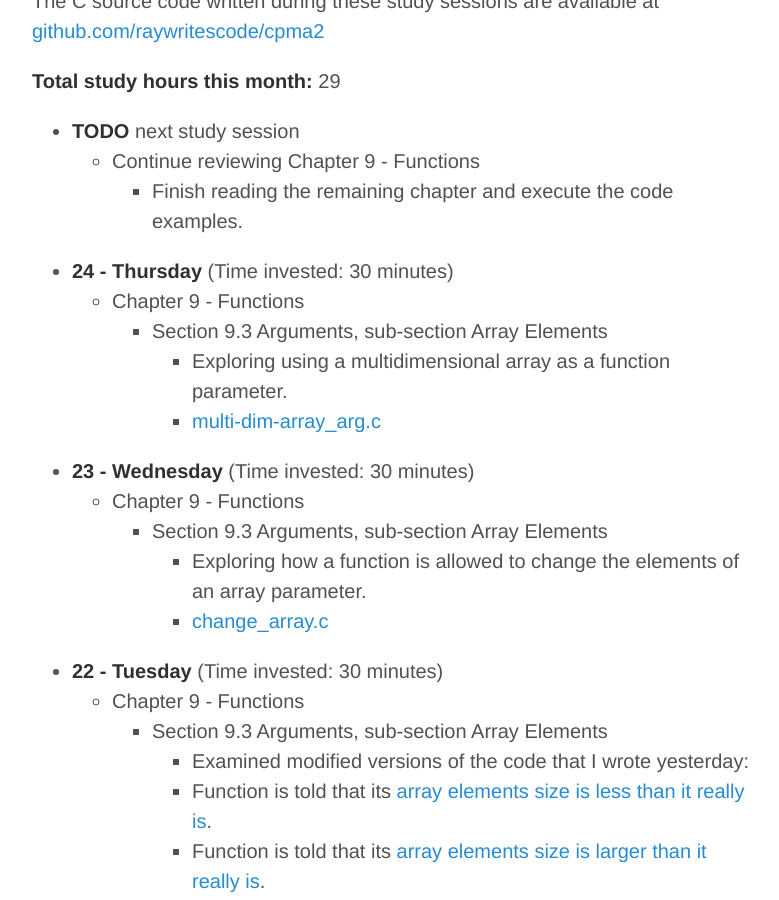
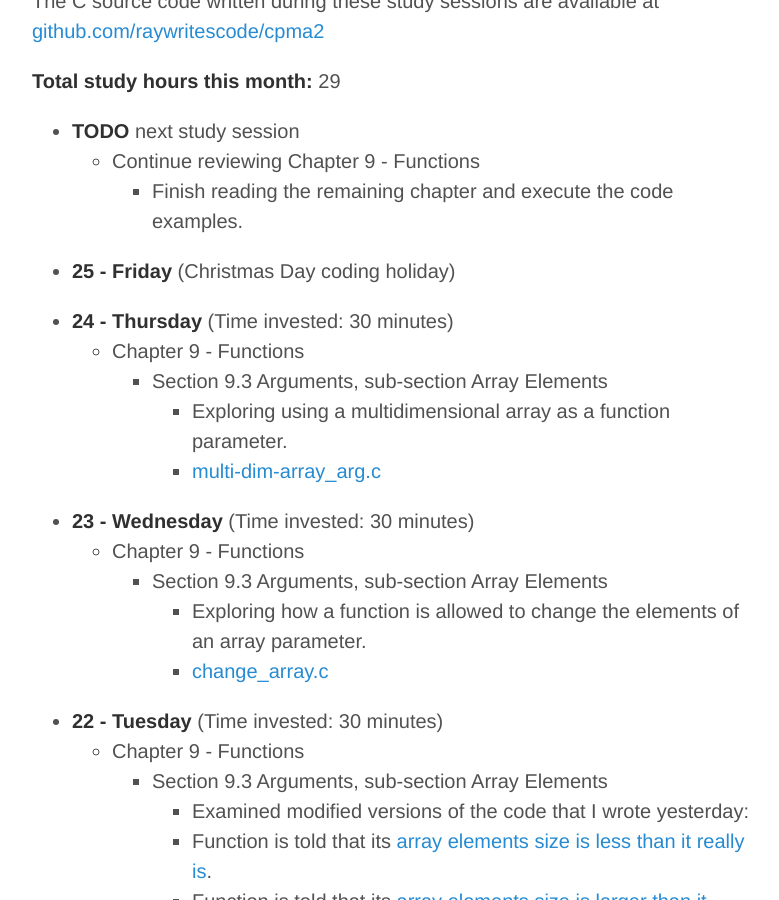
Before and after one commit to raywritescode/raywritescode.github.io, a Jekyll site: the page built from studylog.md, in a window 1280 px wide and 900 px high, scrolled down 427 px. Shown: the whole window, without its empty margins (248-1027 px from the left). Built offline with Jekyll 4.4.1, drawn with Linux system fonts in a browser that asks for light colours; Markdown is read by kramdown in place of the engine named in the settings.

Commit message:
Updated studylog.md - Study session (Christmas Day coding holiday) Friday 2015-12-25

```diff
--- a/studylog.md
+++ b/studylog.md
@@ -16,6 +16,8 @@ The C source code written during these study sessions are available at [github.c
 * **TODO** next study session
    - Continue reviewing Chapter 9 - Functions
       * Finish reading the remaining chapter and execute the code examples.
+
+* **25 - Friday** (Christmas Day coding holiday)
 
 * **24 - Thursday** (Time invested: 30 minutes)
    - Chapter 9 - Functions
```
